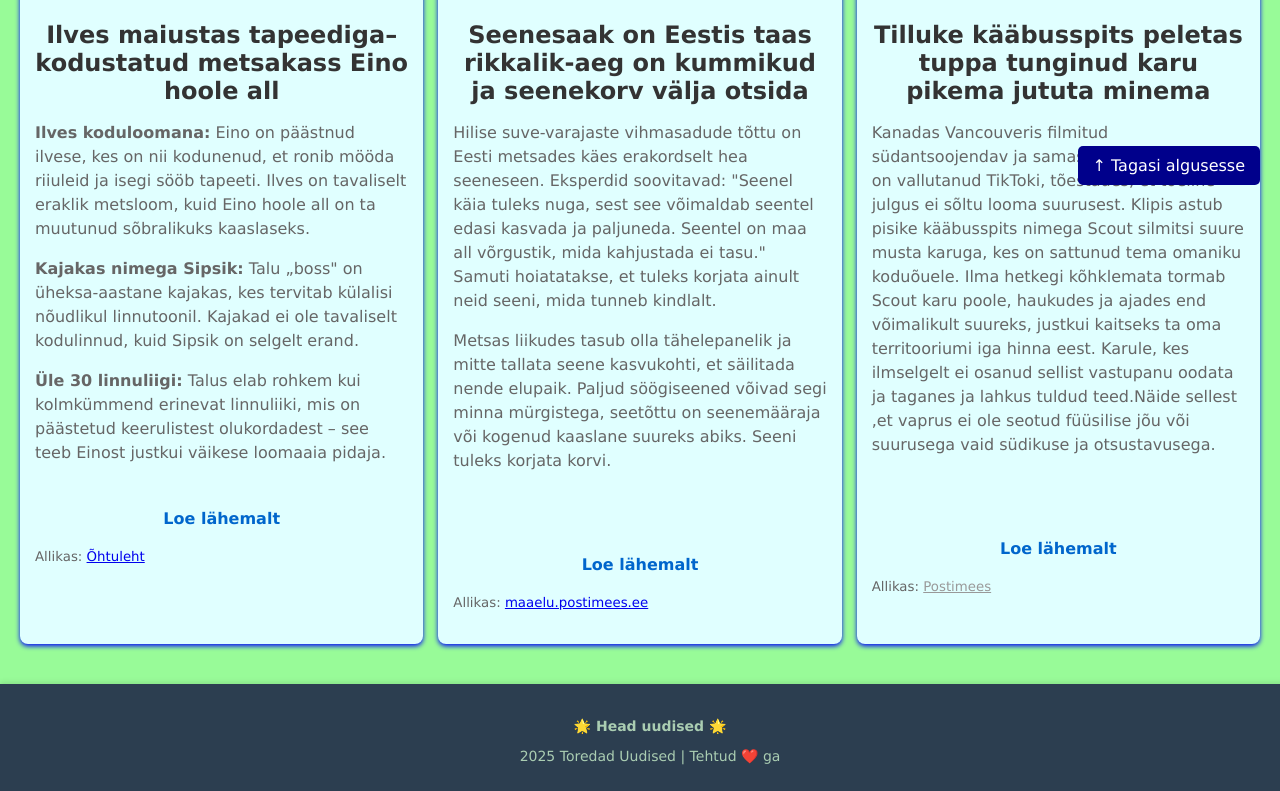
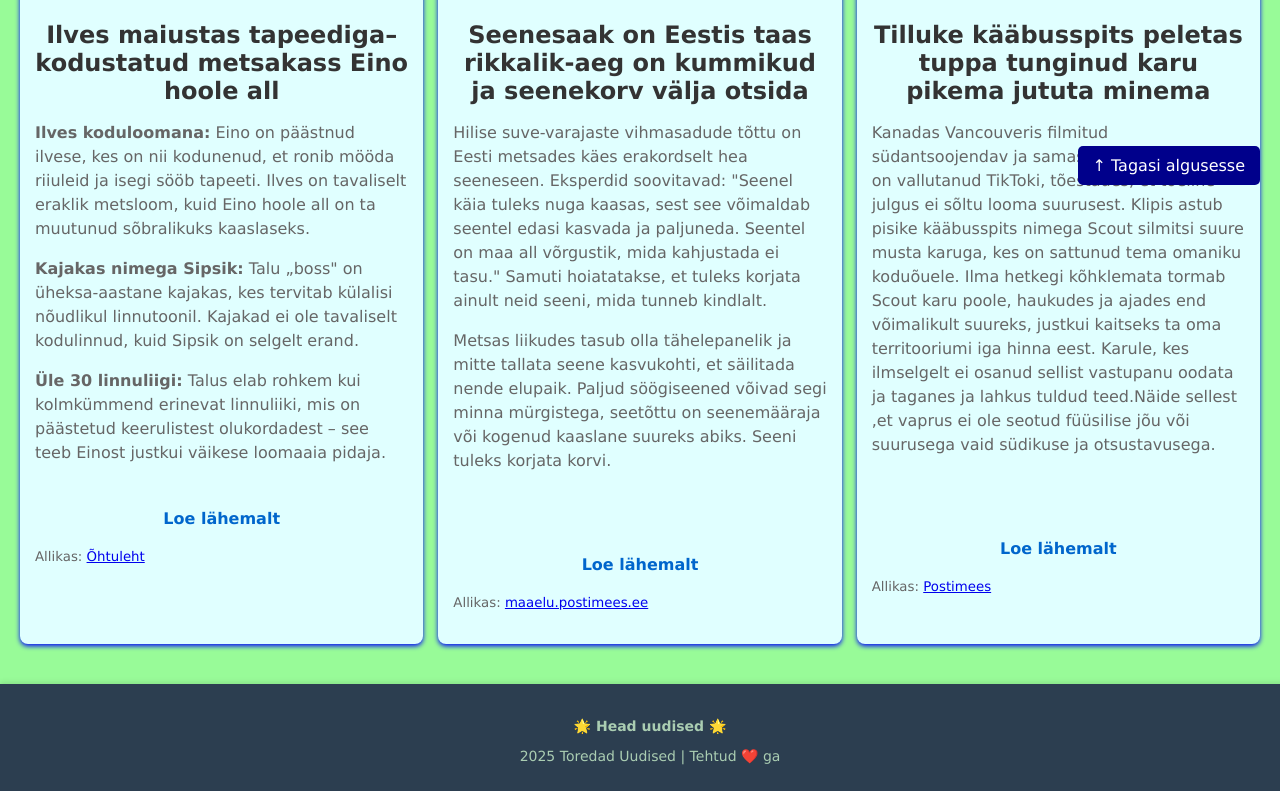
Before and after one commit to annakas1939-a11y/toreuudis, a plain HTML site: page index.html in a window 1280 px wide. Shown: the part 525-1316 px from the top of the page. Drawn offline with Linux system fonts and the light colour scheme.

Commit message:
Update index.html

```diff
--- a/index.html
+++ b/index.html
@@ -198,7 +198,7 @@ footer a {
             <article class="news-card">
                 <img src="seened.png" alt="Seened metsas" >
                 <h2>Seenesaak on Eestis taas rikkalik-aeg on kummikud ja seenekorv välja otsida</h2>
-                <p>Hilise suve-varajaste vihmasadude tõttu on Eesti metsades käes erakordselt hea seeneseen. Eksperdid soovitavad: "Seenel käia tuleks nuga, sest see võimaldab seentel edasi kasvada ja paljuneda. Seentel on maa all võrgustik, mida kahjustada ei tasu." Samuti hoiatatakse, et tuleks korjata ainult neid seeni, mida tunneb kindlalt.</p>
+                <p>Hilise suve-varajaste vihmasadude tõttu on Eesti metsades käes erakordselt hea seeneseen. Eksperdid soovitavad: "Seenel käia tuleks nuga kaasas, sest see võimaldab seentel edasi kasvada ja paljuneda. Seentel on maa all võrgustik, mida kahjustada ei tasu." Samuti hoiatatakse, et tuleks korjata ainult neid seeni, mida tunneb kindlalt.</p>
                 <p>Metsas liikudes tasub olla tähelepanelik ja mitte tallata seene kasvukohti, et säilitada nende elupaik.
 
 Paljud söögiseened võivad segi minna mürgistega, seetõttu on seenemääraja või kogenud kaaslane suureks abiks.
@@ -223,7 +223,7 @@ Karule, kes ilmselgelt ei osanud sellist vastupanu oodata ja taganes ja lahkus t
 <br>
 <br>
                 <a href="https://lemmik.postimees.ee/8301796/video-tilluke-kaabusspits-peletas-tuppa-tunginud-karu-pikema-jututa-minema" class="news-source" target="_blank">Loe lähemalt</a>
-                <p><small>Allikas: <a href="https://lemmik.postimees.ee/8301796/video-tilluke-kaabusspits-peletas-tuppa-tunginud-karu-pikema-jututa-minema" target="_blank" style="color: #999;">Postimees</a></small></p>
+                <p><small>Allikas: <a href="https://lemmik.postimees.ee/8301796/video-tilluke-kaabusspits-peletas-tuppa-tunginud-karu-pikema-jututa-minema" target="_blank">Postimees</a></small></p>
             </article>
         </section>
     </main>
```
